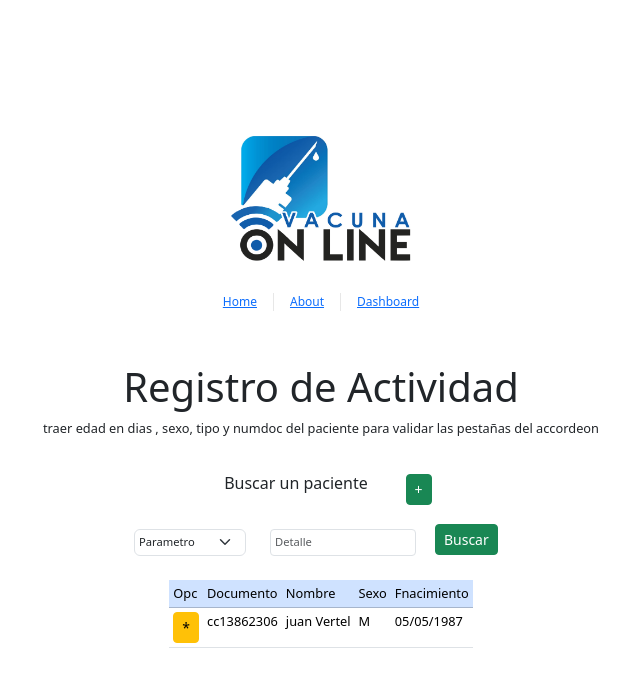
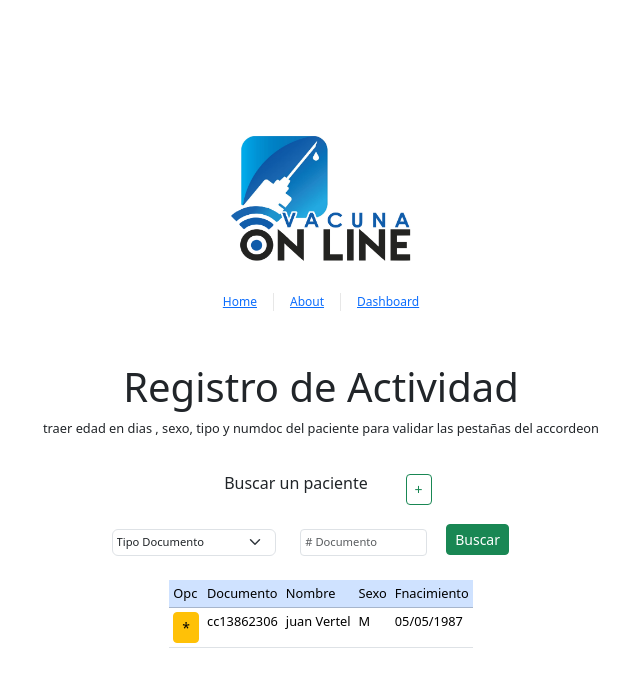
Before and after one commit to JDVertel/vacunacion, a Vue app in the folder frontend/front/: page /registro in a window 1280 px wide. Shown: the top 682 px of the page, without its empty margins (319-959 px from the left). Built offline with nearby package versions, Linux system fonts and the light colour scheme.

Commit message:
revision casa

```diff
--- a/frontend/front/src/views/RegistroView.vue
+++ b/frontend/front/src/views/RegistroView.vue
@@ -5,32 +5,45 @@
 
   <br />
   <div class="row">
+    <div class="col-2">
+
+    </div>
+  </div>
+  <div class="row">
     <div class="col-10">
       <h6>Buscar un paciente</h6>
     </div>
-    <div class="col-2">
-      <button class="btn btn-success btn-sm" data-bs-toggle="modal" data-bs-target="#exampleModal">
+    <div class="col-2"> <button class="btn btn-outline-success btn-sm" data-bs-toggle="modal" data-bs-target="#exampleModal">
         +
       </button>
     </div>
   </div>
+
   <br>
   <div class="row">
-    <div class="col-4"><select class="form-select" aria-label="Default select example">
-        <option value="0">Parametro</option>
-        <option value="1"># Documento</option>
-        <option value="3">1 Nombre</option>
-        <option value="2">1 Apellido</option>
+    <div class="col-5"><select class="form-select" aria-label="Default select example">
 
-      </select></div>
-    <div class="col-5"><input class="form-control form-control-sm" type="text" placeholder="Detalle"></div>
+        <option value="">Tipo Documento</option>
+        <option value="CCM">CC Madre</option>
+        <option value="RC">Registro Civil</option>
+        <option value="TI">Tarjeta de identidad</option>
+        <option value="CC">Cedula de Ciudadania</option>
+        <option value="CE">Cedula de Extrangeria</option>
+        <option value="PA">Pasaporte</option>
+      </select>
+    </div>
+
+    <div class="col-4">
+      <input class="form-control form-control-sm" type="text" placeholder="# Documento">
+    </div>
+
     <div class="col-2">
       <button class="btn btn-success btn-sm">
         Buscar
       </button>
     </div>
+  </div>
 
-  </div>
 
   <br />
   <div class="table-responsive">
@@ -78,7 +91,7 @@
             <div class="accordion" id="accordionPanelsStayOpenExample">
 
               <div class="container">
-                edad: {{ p_edad }} / sexo: {{ p_sexo }} / gestante: {{ p_gestante }}
+                edad: {{ p_edad }} / sexo: {{ p_sexo }} / gestante: {{ p_gestante }} fnacimiento:{{ fnacimiento }}
 
                 {{ calcularEdad }}
 
@@ -86,7 +99,7 @@
               </div>
 
               <hr>
-              <div class="accordion-item" v-if="calcularEdad.mesest > 1">
+              <div class="accordion-item" v-if="calcularEdad.dias >= 1">
                 <h2 class="accordion-header">
                   <button class="accordion-button collapsed" type="button" data-bs-toggle="collapse"
                     data-bs-target="#panelsStayOpen-collapse1" aria-expanded="false"
@@ -289,7 +302,7 @@
                   </div>
                 </div>
               </div>
-              <div class="accordion-item" v-if="calcularEdad.anos > 10  && p_sexo == 'f' && p_gestante == 'no'">
+              <div class="accordion-item" v-if="calcularEdad.anos > 10 && p_sexo == 'f' && p_gestante == 'no'">
                 <h2 class="accordion-header">
                   <button class="accordion-button collapsed" type="button" data-bs-toggle="collapse"
                     data-bs-target="#panelsStayOpen-collapse11" aria-expanded="false"
@@ -309,7 +322,7 @@
                   </div>
                 </div>
               </div>
-              <div class="accordion-item" v-if="calcularEdad.anos > 50 ">
+              <div class="accordion-item" v-if="calcularEdad.anos > 50">
                 <h2 class="accordion-header">
                   <button class="accordion-button collapsed" type="button" data-bs-toggle="collapse"
                     data-bs-target="#panelsStayOpen-collapse12" aria-expanded="false"
@@ -349,7 +362,7 @@
                   </div>
                 </div>
               </div>
-              <div class="accordion-item" v-if="calcularEdad.anos > 1 ">
+              <div class="accordion-item" v-if="calcularEdad.anos > 1">
                 <h2 class="accordion-header">
                   <button class="accordion-button collapsed" type="button" data-bs-toggle="collapse"
                     data-bs-target="#panelsStayOpen-collapse14" aria-expanded="false"
@@ -608,7 +621,7 @@ export default {
       numdoc: '',
       sexo: '',
       /* datos a cargar al momento de consultar  */
-      fnacimiento: "05/05/1981",
+      fnacimiento: "28/08/2023",
       p_sexo: "m",
       p_gestante: "no",
 
```
